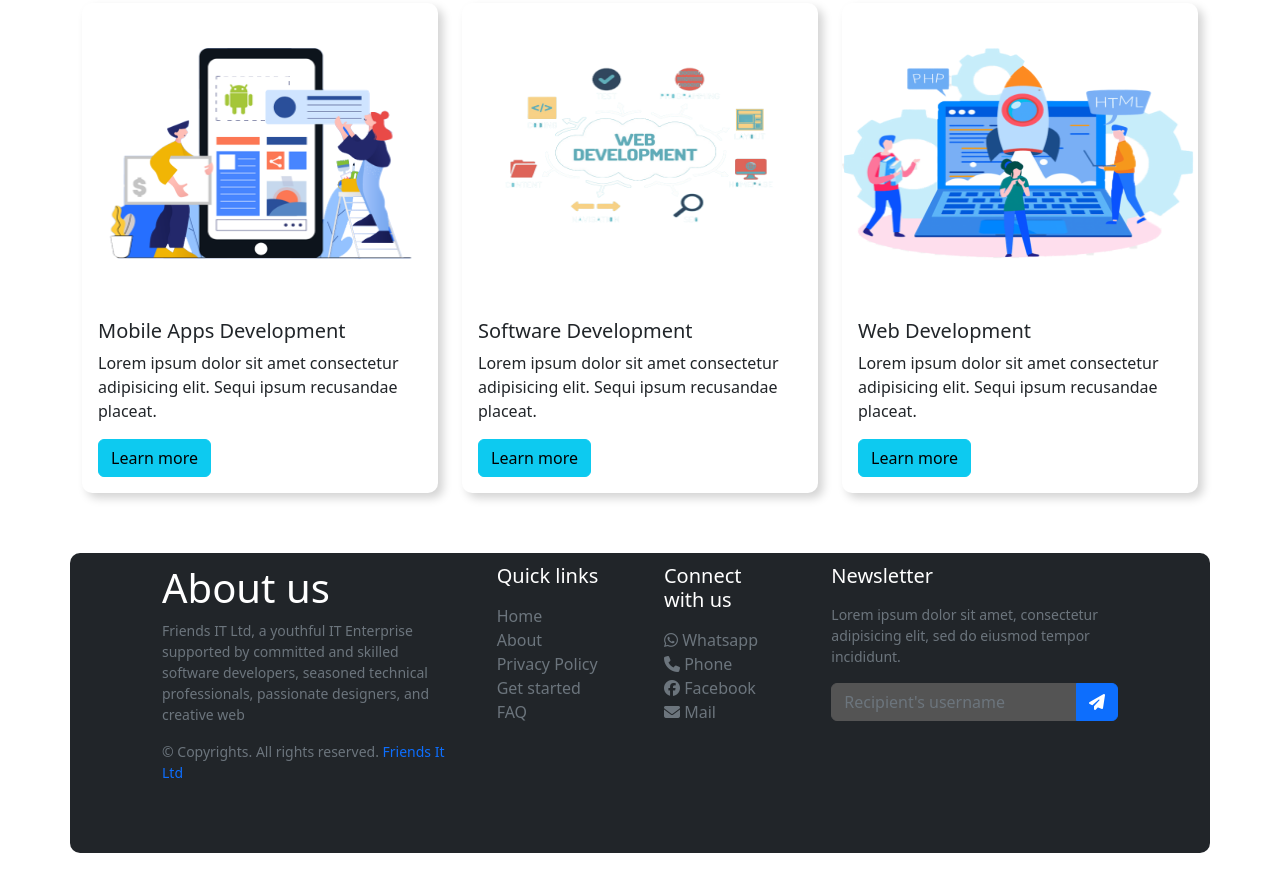
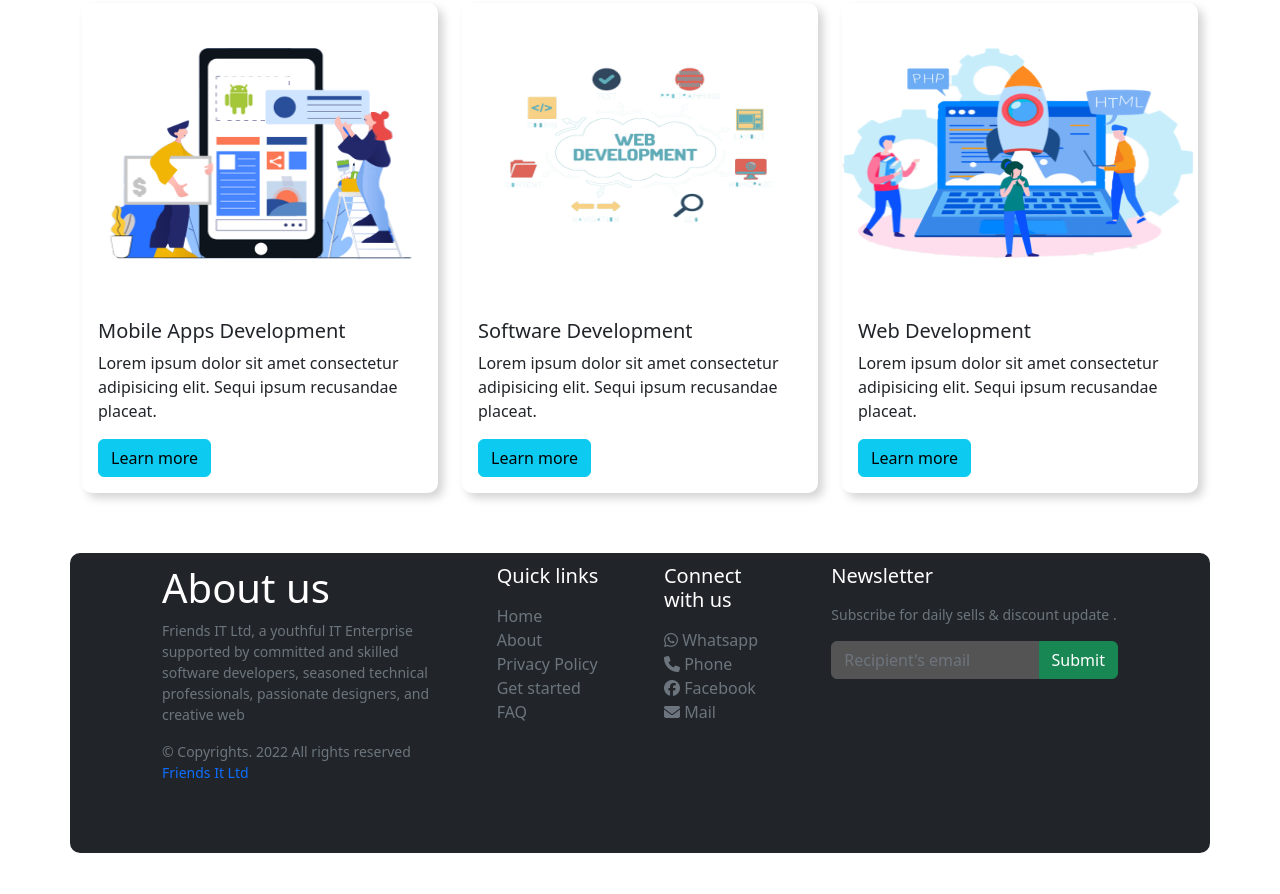
Before and after one commit to official-mafuzalam/friends-it-ltd, a plain HTML site: page index.html in a window 1280 px wide. Shown: the part 1165-2059 px from the top of the page. Drawn offline with nearby package versions, Linux system fonts and the light colour scheme.

Commit message:
foter update

```diff
--- a/index.html
+++ b/index.html
@@ -161,7 +161,7 @@
             <p class="small text-muted">Friends IT Ltd, a youthful IT Enterprise supported by committed and skilled
               software developers, seasoned technical professionals, passionate designers, and creative web</p>
 
-            <p class="small text-muted mb-0">&copy; Copyrights. All rights reserved. <a class="text-primary"
+            <p class="small text-muted mb-0">&copy; Copyrights. 2022 All rights reserved <a class="text-primary"
                 href="#">Friends It Ltd</a></p>
           </div>
           <div class="col-lg-2 col-md-6">
@@ -177,22 +177,22 @@
           <div class="col-lg-2 col-md-6">
             <h5 class="text-white mb-3">Connect with us</h5>
             <ul class="list-unstyled text-muted">
-              <li><a href="https://wa.me/+8801621833839" target="_blank"><i class="fa-brands fa-whatsapp"></i>  Whatsapp</a></li>
-              <li><a href="tel:+8801621833839"><i class="fa-solid fa-phone"></i>  Phone</a></li>
-              <li><a href="https://www.facebook.com/fnditLTD" target="_blank"><i class="fa-brands fa-facebook"></i>  Facebook</a></li>
-              <li><a href="mailto: support@friendsit.xyz"><i class="fa-solid fa-envelope"></i>  Mail</a></li>
+              <li><a href="https://wa.me/+8801621833839" target="_blank"><i class="fa-brands fa-whatsapp"></i>
+                  Whatsapp</a></li>
+              <li><a href="tel:+8801621833839"><i class="fa-solid fa-phone"></i> Phone</a></li>
+              <li><a href="https://www.facebook.com/fnditLTD" target="_blank"><i class="fa-brands fa-facebook"></i>
+                  Facebook</a></li>
+              <li><a href="mailto: support@friendsit.xyz"><i class="fa-solid fa-envelope"></i> Mail</a></li>
             </ul>
           </div>
           <div class="col-lg-4 col-md-6">
             <h5 class="text-white mb-3">Newsletter</h5>
-            <p class="small text-muted">Lorem ipsum dolor sit amet, consectetur adipisicing elit, sed do eiusmod tempor
-              incididunt.</p>
+            <p class="small text-muted">Subscribe for daily sells & discount update .</p>
             <form action="#">
               <div class="input-group mb-3">
-                <input class="form-control" type="text" placeholder="Recipient's username"
-                  aria-label="Recipient's username" aria-describedby="button-addon2">
-                <button class="btn btn-primary" id="btn-subscribe" type="button"><i
-                    class="fas fa-paper-plane"></i></button>
+                <input class="form-control" name="email" type="email" placeholder="Recipient's email"
+                  aria-label="Recipient's username" aria-describedby="button-addon2" required>
+                <input class="btn btn-success" type="submit" id="btn-subscribe" value="Submit">
               </div>
             </form>
           </div>
```
